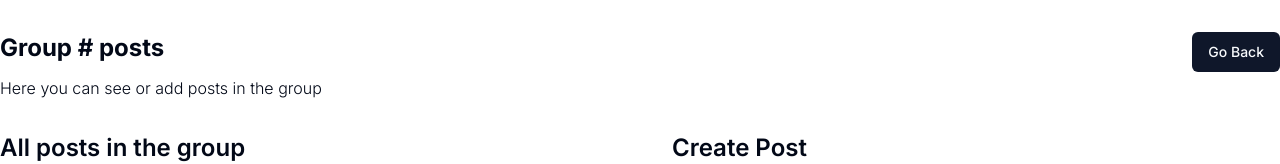
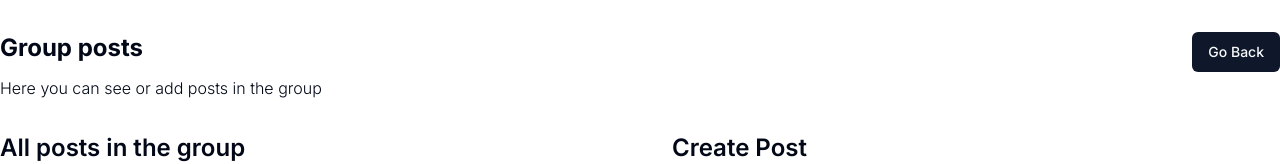
Before and after one commit to MohamedAdelElBaik/group-app, a Next.js app: page /post in a window 1280 px wide. Shown: the top 164 px of the page. Built offline with nearby package versions, Linux system fonts and the light colour scheme.

Commit message:
try again

```diff
--- a/app/layout.js
+++ b/app/layout.js
@@ -9,7 +9,7 @@ import reducerPosts from "@/hooks/postsReducer";
 let initialStateGroups = "[]";
 let initialStatePosts = "[]";
 
-if (typeof window !== "undefined") {
+if (localStorage) {
   initialStateGroups = JSON.parse(localStorage.getItem("groups") || "[]");
   initialStatePosts = JSON.parse(localStorage.getItem("groups") || "[]");
 }
--- a/app/post/page.jsx
+++ b/app/post/page.jsx
@@ -9,7 +9,7 @@ function page() {
     <div className="space-y-8">
       <div className="flex justify-between">
         <div className="space-y-3">
-          <h1 className="text-2xl font-bold">Group # posts</h1>
+          <h1 className="text-2xl font-bold">Group posts</h1>
           <p className="max-w-[900px] font-light">
             Here you can see or add posts in the group
           </p>
```
